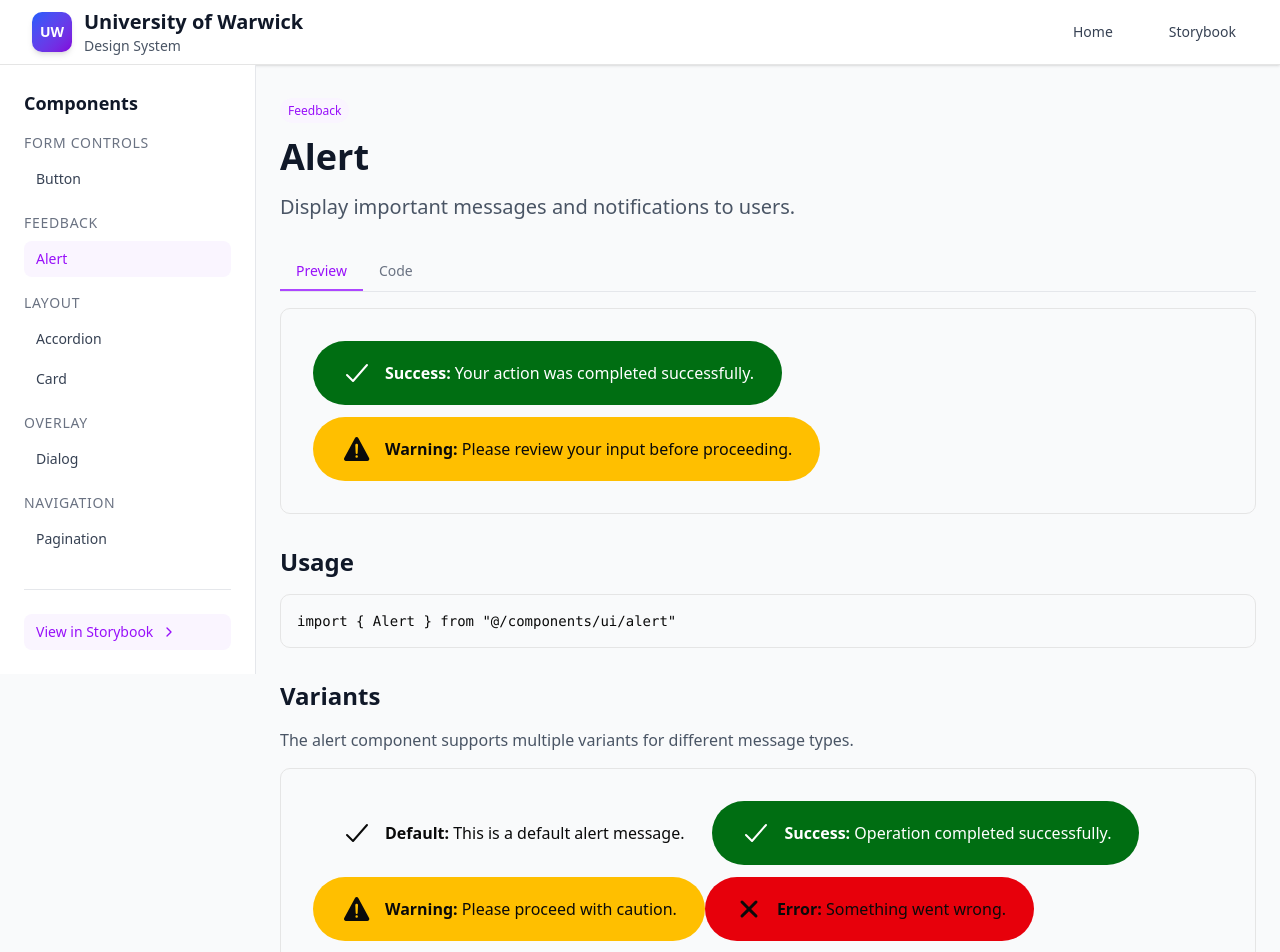
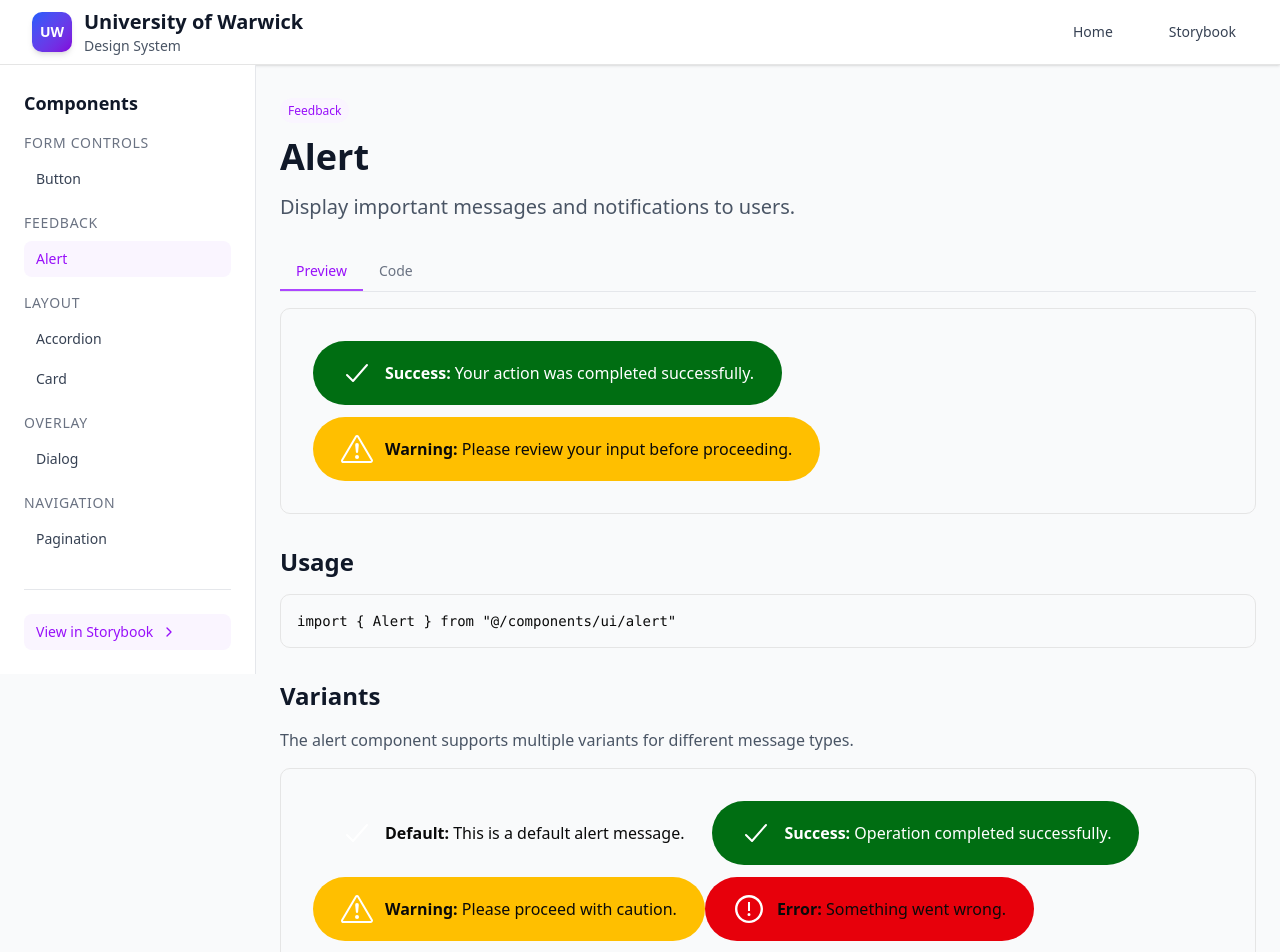
Before and after one commit to tan-ahmed/ui-test, a React (Vite) app: page /components/alert in a window 1280 px wide. Shown: the top 952 px of the page. Built offline with nearby package versions, Linux system fonts and the light colour scheme.

Commit message:
Refactor Alert component to update icons for error and warning variants; apply consistent text color for improved visibility

```diff
--- a/src/components/ui/alert/alert.tsx
+++ b/src/components/ui/alert/alert.tsx
@@ -2,12 +2,10 @@ import * as React from "react";
 import { type VariantProps } from "class-variance-authority";
 import { cn } from "@/lib/utils";
 import { alertVariants } from "./alert.variants";
-import {
-  IoCheckmark,
-  IoClose,
-  IoWarning,
-  IoClose as IoCloseSmall,
-} from "react-icons/io5";
+import { IoCheckmark, IoClose as IoCloseSmall } from "react-icons/io5";
+import { BsExclamationTriangle } from "react-icons/bs";
+
+import { AiOutlineExclamationCircle } from "react-icons/ai";
 
 export interface AlertProps
   extends React.HTMLAttributes<HTMLDivElement>,
@@ -22,13 +20,17 @@ const Alert = React.forwardRef<HTMLDivElement, AlertProps>(
     const getDefaultIcon = () => {
       switch (variant) {
         case "success":
-          return <IoCheckmark className="w-6 h-6 sm:w-8 sm:h-8" />;
+          return <IoCheckmark className="w-6 h-6 sm:w-8 sm:h-8 text-white" />;
         case "error":
-          return <IoClose className="w-6 h-6 sm:w-8 sm:h-8" />;
+          return (
+            <AiOutlineExclamationCircle className="w-6 h-6 sm:w-8 sm:h-8 text-white" />
+          );
         case "warning":
-          return <IoWarning className="w-6 h-6 sm:w-8 sm:h-8" />;
+          return (
+            <BsExclamationTriangle className="w-6 h-6 sm:w-8 sm:h-8 text-white" />
+          );
         default:
-          return <IoCheckmark className="w-6 h-6 sm:w-8 sm:h-8" />;
+          return <IoCheckmark className="w-6 h-6 sm:w-8 sm:h-8 text-white" />;
       }
     };
 
```
